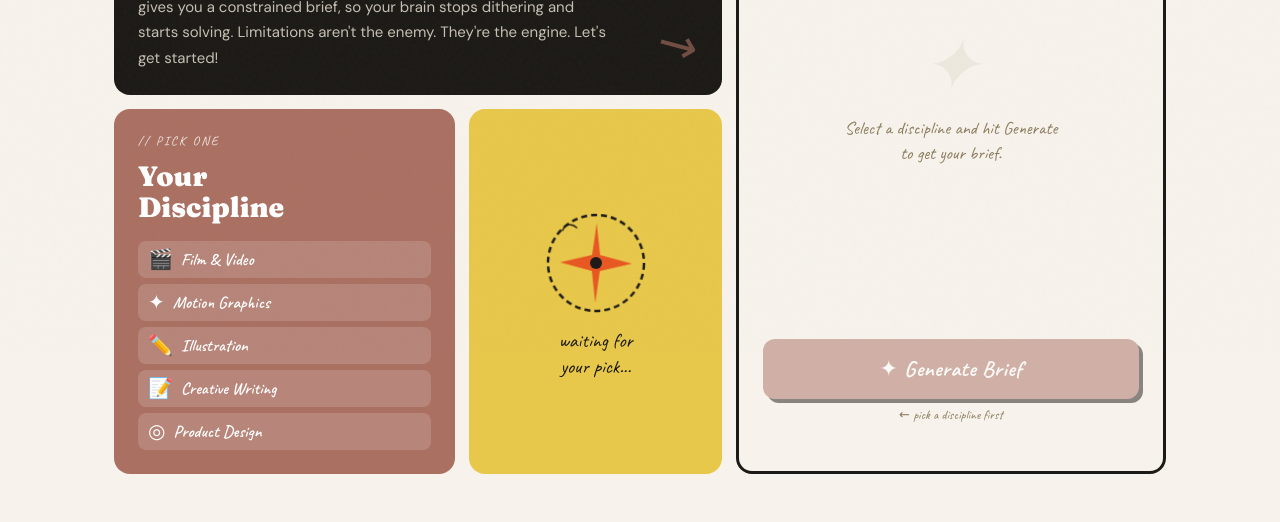
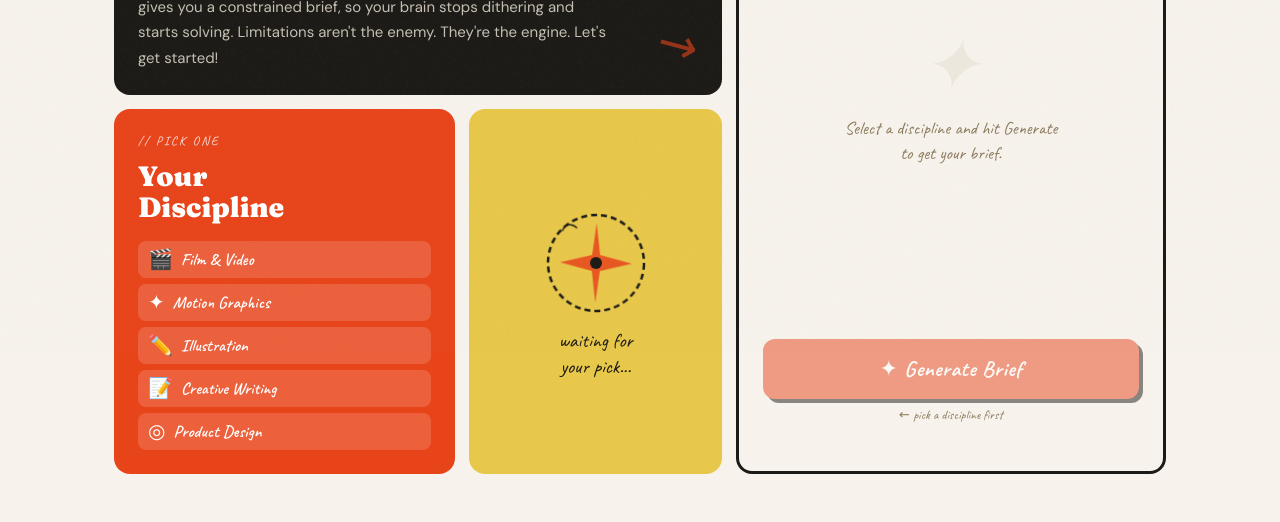
Before and after one commit to gracelyyu/cloudspark, a plain HTML site: page index.html in a window 1280 px wide. Shown: the part 448-970 px from the top of the page. Drawn offline with Linux system fonts and the light colour scheme.

Commit message:
Add files via upload

```diff
--- a/index.html
+++ b/index.html
@@ -9,7 +9,7 @@
 <link href="https://fonts.googleapis.com/css2?family=Caveat:wght@400;600;700&family=Fraunces:ital,wght@0,300;0,700;0,900;1,300;1,700&family=DM+Sans:wght@300;400;500&display=swap" rel="stylesheet">
 <style>
   :root {
-    --orange: #aa7062;
+    --orange: #E8441A;
     --ink: #1C1A16;
     --paper: #F7F3EC;
     --cream: #EDE8DE;
```
